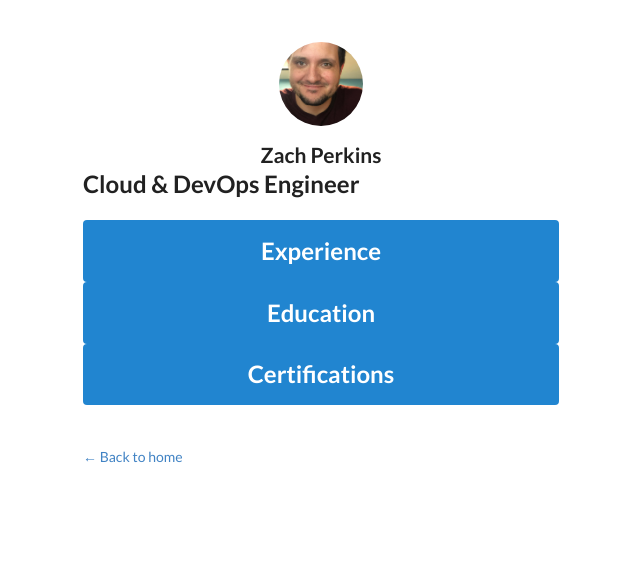
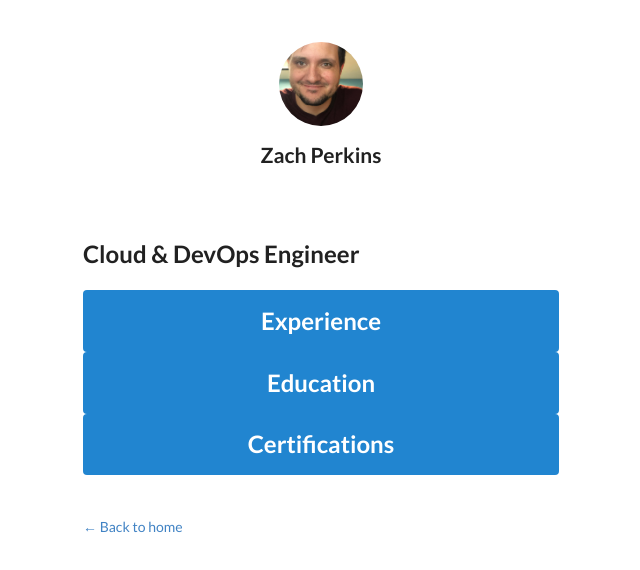
Before and after one commit to partofaplan/lab-nodejs-app, a Next.js app: page /posts/portfolio in a window 1280 px wide. Shown: the top 570 px of the page, without its empty margins (319-959 px from the left). Built offline with nearby package versions, Linux system fonts and the light colour scheme.

Commit message:
Added padding to the header

```diff
--- a/components/layout.module.css
+++ b/components/layout.module.css
@@ -8,6 +8,7 @@
   display: flex;
   flex-direction: column;
   align-items: center;
+  padding: 0 0 5rem 0;
 }
 
 .headerImage {
--- a/pages/posts/portfolio.js
+++ b/pages/posts/portfolio.js
@@ -27,10 +27,24 @@ export default function Portfolio() {
       }}>
         <h2>Cloud & DevOps Engineer</h2>
       </motion.div>
+      <motion.div initial="hidden" animate="visible" variants={{
+        hidden: {
+          scale: .8,
+          opacity: 0
+        },
+        visible: {
+          scale: 1,
+          opacity: 1,
+          transition: {
+            delay: .8
+          }
+        },
+      }}>
       <br />
         <Experience />
         <Education />
         <Certifications />
+      </motion.div>
     </Layout>
   )
 };
```
